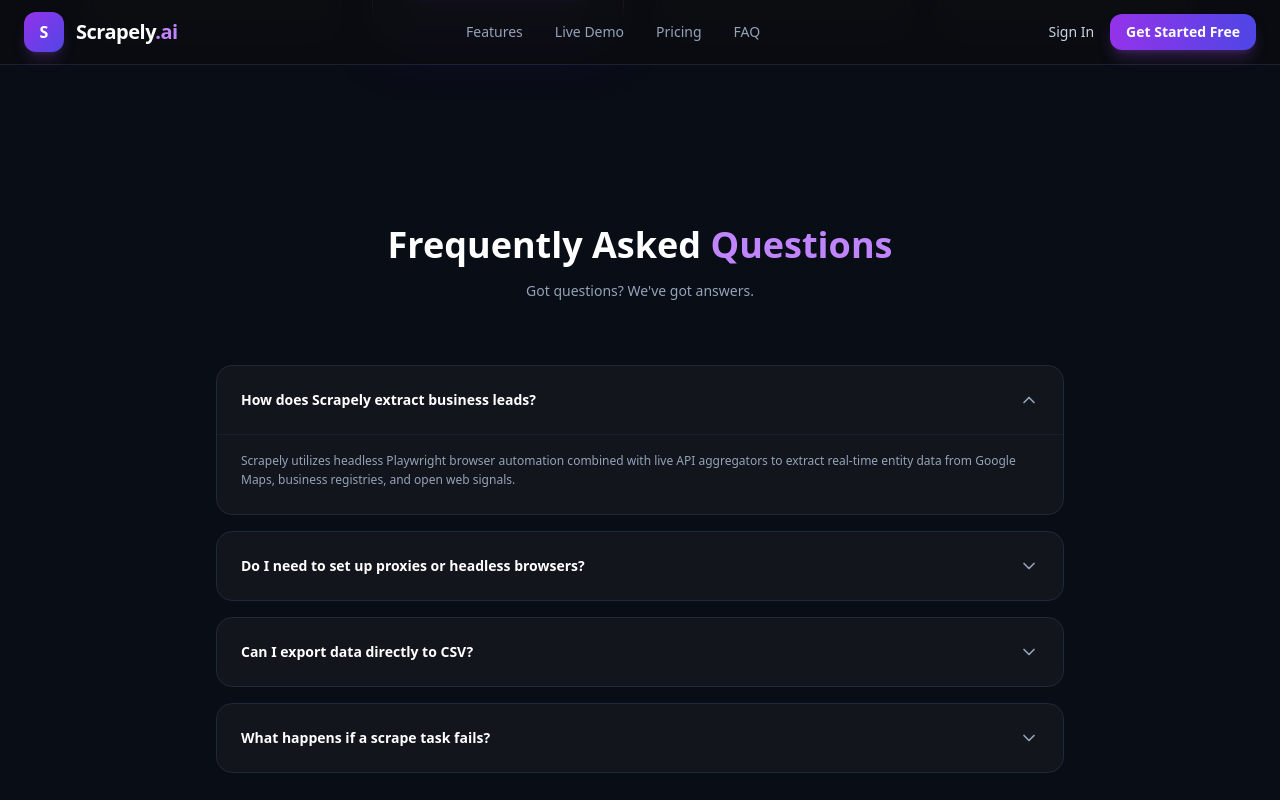
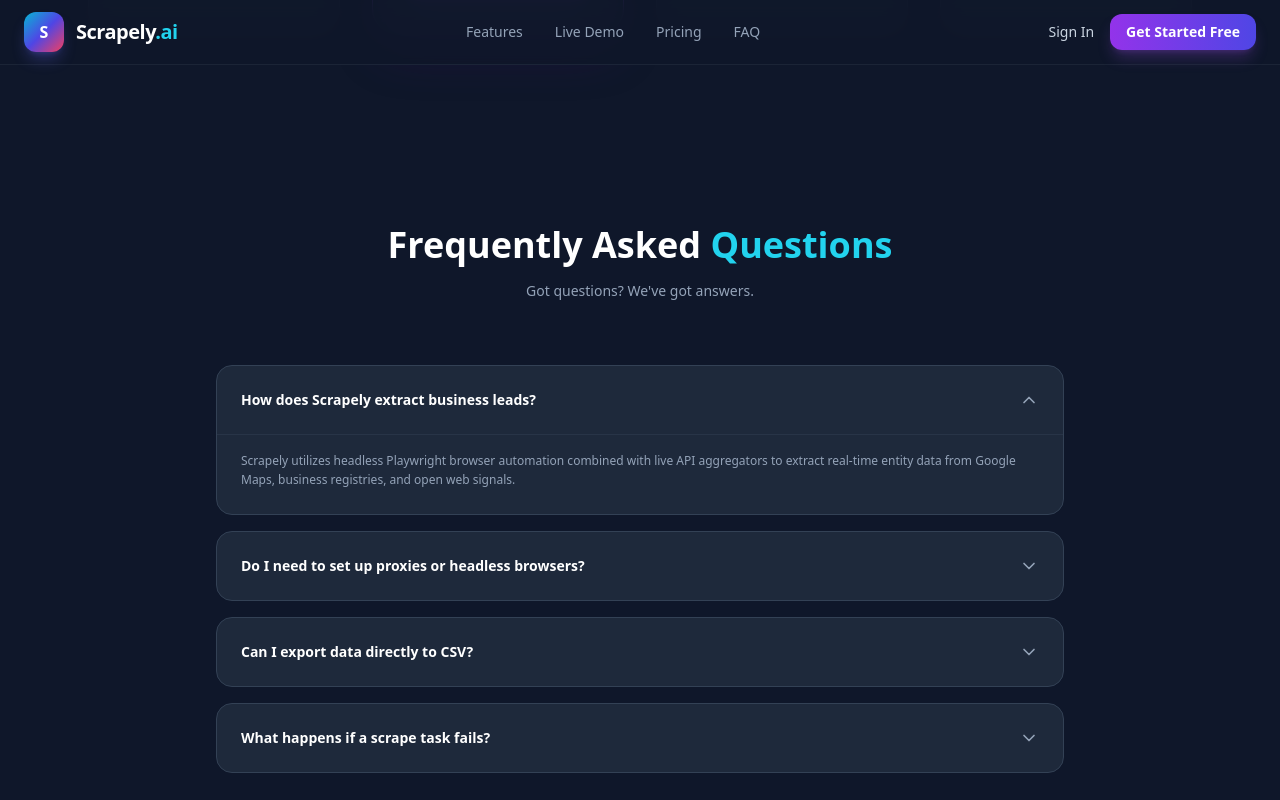
Before and after one commit to mantupatra23-pixel/scrapely-frontend, a Next.js app: page / in a window 1280 px wide. Both pictures are taken after a click on the button "How does Scrapely extract business leads?". Built offline with nearby package versions, Linux system fonts and the light colour scheme; no server answers.

Commit message:
fix: update landing page CTA links to route directly to signin page

```diff
--- a/src/app/page.tsx
+++ b/src/app/page.tsx
@@ -10,7 +10,6 @@ import {
   Phone,
   MapPin,
   Star,
-  ArrowRight,
   ShieldCheck,
   Zap,
   CheckCircle2,
@@ -174,16 +173,16 @@ export default function LandingPage() {
   ];
 
   return (
-    <div className="min-h-screen bg-[#090d16] text-slate-100 font-sans selection:bg-purple-500 selection:text-white">
+    <div className="min-h-screen bg-[#0f172a] text-slate-100 font-sans selection:bg-purple-500 selection:text-white">
       {/* Navbar */}
-      <header className="glass-nav fixed top-0 left-0 right-0 z-50 border-b border-slate-800/80 bg-[#0b0c10]/80 backdrop-blur-md">
+      <header className="glass-nav fixed top-0 left-0 right-0 z-50 border-b border-slate-800/80 bg-[#0f172a]/90 backdrop-blur-md">
         <div className="max-w-7xl mx-auto flex items-center justify-between px-6 h-16">
           <a href="#" className="flex items-center gap-3">
-            <div className="w-10 h-10 rounded-xl bg-gradient-to-br from-purple-600 to-indigo-600 flex items-center justify-center font-bold text-white shadow-lg shadow-purple-500/20">
+            <div className="w-10 h-10 rounded-xl bg-gradient-to-br from-cyan-500 via-indigo-600 to-rose-500 flex items-center justify-center font-bold text-white shadow-lg shadow-indigo-500/30">
               S
             </div>
             <span className="text-xl font-black tracking-tight text-white">
-              Scrapely<span className="text-purple-400">.ai</span>
+              Scrapely<span className="text-cyan-400">.ai</span>
             </span>
           </a>
 
@@ -202,16 +201,16 @@ export default function LandingPage() {
             </a>
           </nav>
 
-          {/* UPDATED NAVIGATION BUTTONS */}
+          {/* DEDICATED AUTH LINKS */}
           <div className="flex items-center gap-4">
             <Link
-              href="/search"
+              href="/signin"
               className="text-sm font-medium text-slate-300 hover:text-white transition-colors"
             >
               Sign In
             </Link>
             <Link
-              href="/search"
+              href="/signin"
               className="rounded-xl bg-gradient-to-r from-purple-600 to-indigo-600 px-4 py-2 text-sm font-semibold text-white shadow-lg shadow-purple-500/25 transition-all hover:from-purple-500 hover:to-indigo-500"
             >
               Get Started Free
@@ -223,14 +222,14 @@ export default function LandingPage() {
       {/* Hero Section */}
       <section className="pt-36 pb-20 px-6 max-w-6xl mx-auto text-center relative">
         <motion.div initial={{ opacity: 0, y: 25 }} animate={{ opacity: 1, y: 0 }}>
-          <div className="inline-flex items-center gap-2 px-3 py-1.5 rounded-full bg-purple-500/10 border border-purple-500/20 text-purple-400 text-xs font-semibold mb-6">
+          <div className="inline-flex items-center gap-2 px-3 py-1.5 rounded-full bg-purple-500/10 border border-purple-500/20 text-purple-300 text-xs font-semibold mb-6">
             <Sparkles className="w-4 h-4 text-purple-400" />
             <span>Autonomous AI B2B Scraping Engine v1.0</span>
           </div>
 
           <h1 className="text-4xl md:text-6xl font-black text-white tracking-tight leading-tight mb-6">
             Extract Verified B2B Leads <br />
-            <span className="bg-gradient-to-r from-purple-400 via-indigo-300 to-purple-600 bg-clip-text text-transparent">
+            <span className="bg-gradient-to-r from-cyan-400 via-indigo-300 to-rose-400 bg-clip-text text-transparent">
               On Autopilot In Seconds
             </span>
           </h1>
@@ -244,7 +243,7 @@ export default function LandingPage() {
         <div id="demo" className="max-w-3xl mx-auto mb-16">
           <form
             onSubmit={handleLiveScrape}
-            className="flex items-center gap-2 p-2 rounded-2xl bg-[#13151d] border border-slate-800 shadow-2xl focus-within:border-purple-500/50 transition-all"
+            className="flex items-center gap-2 p-2 rounded-2xl bg-[#1e293b] border border-slate-700 shadow-2xl focus-within:border-purple-500/50 transition-all"
           >
             <Search className="w-5 h-5 text-slate-400 ml-3" />
             <input
@@ -275,9 +274,9 @@ export default function LandingPage() {
             <motion.div
               initial={{ opacity: 0, y: 15 }}
               animate={{ opacity: 1, y: 0 }}
-              className="mt-6 p-4 rounded-2xl bg-[#13151d] border border-slate-800 text-left"
+              className="mt-6 p-4 rounded-2xl bg-[#1e293b] border border-slate-700 text-left"
             >
-              <div className="flex items-center justify-between mb-4 border-b border-slate-800 pb-3">
+              <div className="flex items-center justify-between mb-4 border-b border-slate-700 pb-3">
                 <span className="text-xs font-bold text-slate-300">Live Scraped Entities</span>
                 <span className="text-xs text-emerald-400 flex items-center gap-1 font-medium">
                   <ShieldCheck className="w-4 h-4" /> Live Stream Active
@@ -302,14 +301,14 @@ export default function LandingPage() {
                           {lead.rating && <span className="text-amber-400"><Star className="w-3 h-3 inline fill-amber-400 mr-1" />{lead.rating}</span>}
                         </div>
                       </div>
-                      <span className="text-xs font-semibold text-purple-400 bg-purple-500/10 px-2.5 py-1 rounded-lg border border-purple-500/20">
+                      <span className="text-xs font-semibold text-purple-300 bg-purple-500/10 px-2.5 py-1 rounded-lg border border-purple-500/20">
                         {lead.category || "Business"}
                       </span>
                     </div>
                   ))}
                 </div>
               ) : (
-                <div className="py-8 text-center text-xs text-slate-500">
+                <div className="py-8 text-center text-xs text-slate-400">
                   No cached leads found for this search. Click Extract to trigger live engines.
                 </div>
               )}
@@ -318,13 +317,13 @@ export default function LandingPage() {
         </div>
 
         {/* Animated Statistics Banner */}
-        <div className="grid grid-cols-2 md:grid-cols-4 gap-6 p-6 rounded-2xl bg-[#13151d] border border-slate-800/80 max-w-4xl mx-auto">
+        <div className="grid grid-cols-2 md:grid-cols-4 gap-6 p-6 rounded-2xl bg-[#1e293b] border border-slate-700 max-w-4xl mx-auto">
           <div>
             <h3 className="text-3xl font-black text-white">10M+</h3>
             <p className="text-xs text-slate-400 mt-1">Leads Extracted</p>
           </div>
           <div>
-            <h3 className="text-3xl font-black text-purple-400">99.4%</h3>
+            <h3 className="text-3xl font-black text-cyan-400">99.4%</h3>
             <p className="text-xs text-slate-400 mt-1">Data Accuracy</p>
           </div>
           <div>
@@ -342,7 +341,7 @@ export default function LandingPage() {
       <section id="features" className="py-24 px-6 max-w-6xl mx-auto">
         <div className="text-center max-w-3xl mx-auto mb-16">
           <h2 className="text-3xl md:text-4xl font-extrabold text-white mb-4">
-            Everything You Need To <span className="text-purple-400">Scale Lead Gen</span>
+            Everything You Need To <span className="text-cyan-400">Scale Lead Gen</span>
           </h2>
           <p className="text-slate-400 text-sm md:text-base">
             Engineered for high-frequency data extraction without technical complexities.
@@ -354,7 +353,7 @@ export default function LandingPage() {
             <motion.div
               key={index}
               whileHover={{ y: -5 }}
-              className="p-8 rounded-2xl bg-[#13151d] border border-slate-800/80 hover:border-purple-500/40 transition-all shadow-xl"
+              className="p-8 rounded-2xl bg-[#1e293b] border border-slate-700 hover:border-purple-500/40 transition-all shadow-xl"
             >
               <div className="p-3 bg-slate-900 rounded-xl w-fit mb-5 border border-slate-800">
                 {item.icon}
@@ -381,10 +380,10 @@ export default function LandingPage() {
           {pricingPlans.map((plan, index) => (
             <div
               key={index}
-              className={`p-8 rounded-3xl bg-[#13151d] border relative flex flex-col justify-between ${
+              className={`p-8 rounded-3xl bg-[#1e293b] border relative flex flex-col justify-between ${
                 plan.highlighted
                   ? "border-purple-500 shadow-2xl shadow-purple-950/40"
-                  : "border-slate-800"
+                  : "border-slate-700"
               }`}
             >
               {plan.highlighted && (
@@ -402,14 +401,14 @@ export default function LandingPage() {
                 <ul className="space-y-3 mb-8">
                   {plan.features.map((feat, fIdx) => (
                     <li key={fIdx} className="text-xs text-slate-300 flex items-center gap-2">
-                      <CheckCircle2 className="w-4 h-4 text-purple-400 flex-shrink-0" />
+                      <CheckCircle2 className="w-4 h-4 text-cyan-400 flex-shrink-0" />
                       <span>{feat}</span>
                     </li>
                   ))}
                 </ul>
               </div>
               <Link
-                href="/search"
+                href="/signin"
                 className={`w-full py-3 rounded-xl font-semibold text-xs text-center transition-all ${
                   plan.highlighted
                     ? "bg-gradient-to-r from-purple-600 to-indigo-600 text-white shadow-lg shadow-purple-500/25 hover:from-purple-500 hover:to-indigo-500"
@@ -427,27 +426,27 @@ export default function LandingPage() {
       <section id="faq" className="py-24 px-6 max-w-4xl mx-auto">
         <div className="text-center mb-16">
           <h2 className="text-3xl md:text-4xl font-extrabold text-white mb-4">
-            Frequently Asked <span className="text-purple-400">Questions</span>
+            Frequently Asked <span className="text-cyan-400">Questions</span>
           </h2>
           <p className="text-slate-400 text-sm">Got questions? We've got answers.</p>
         </div>
 
         <div className="space-y-4">
           {faqs.map((faq, idx) => (
-            <div key={idx} className="bg-[#13151d] border border-slate-800 rounded-2xl overflow-hidden">
+            <div key={idx} className="bg-[#1e293b] border border-slate-700 rounded-2xl overflow-hidden">
               <button
                 onClick={() => setOpenFaq(openFaq === idx ? null : idx)}
-                className="w-full p-6 text-left font-semibold text-sm text-white flex items-center justify-between hover:text-purple-400 transition-colors"
+                className="w-full p-6 text-left font-semibold text-sm text-white flex items-center justify-between hover:text-cyan-400 transition-colors"
               >
                 <span>{faq.q}</span>
                 <ChevronDown
                   className={`w-5 h-5 text-slate-400 transition-transform ${
-                    openFaq === idx ? "rotate-180 text-purple-400" : ""
+                    openFaq === idx ? "rotate-180 text-cyan-400" : ""
                   }`}
                 />
               </button>
               {openFaq === idx && (
-                <div className="px-6 pb-6 text-xs text-slate-400 leading-relaxed border-t border-slate-800/50 pt-4">
+                <div className="px-6 pb-6 text-xs text-slate-400 leading-relaxed border-t border-slate-700/50 pt-4">
                   {faq.a}
                 </div>
               )}
@@ -457,10 +456,10 @@ export default function LandingPage() {
       </section>
 
       {/* Footer */}
-      <footer className="border-t border-slate-800/80 bg-[#0b0c10] py-12 px-6">
+      <footer className="border-t border-slate-700/80 bg-[#0f172a] py-12 px-6">
         <div className="max-w-7xl mx-auto flex flex-col md:flex-row items-center justify-between gap-6">
           <div className="flex items-center gap-3">
-            <div className="w-7 h-7 rounded-lg bg-gradient-to-br from-purple-600 to-indigo-600 flex items-center justify-center font-bold text-white text-xs">
+            <div className="w-7 h-7 rounded-lg bg-gradient-to-br from-cyan-500 via-indigo-600 to-rose-500 flex items-center justify-center font-bold text-white text-xs">
               S
             </div>
             <span className="font-bold text-slate-300 text-sm">
```
